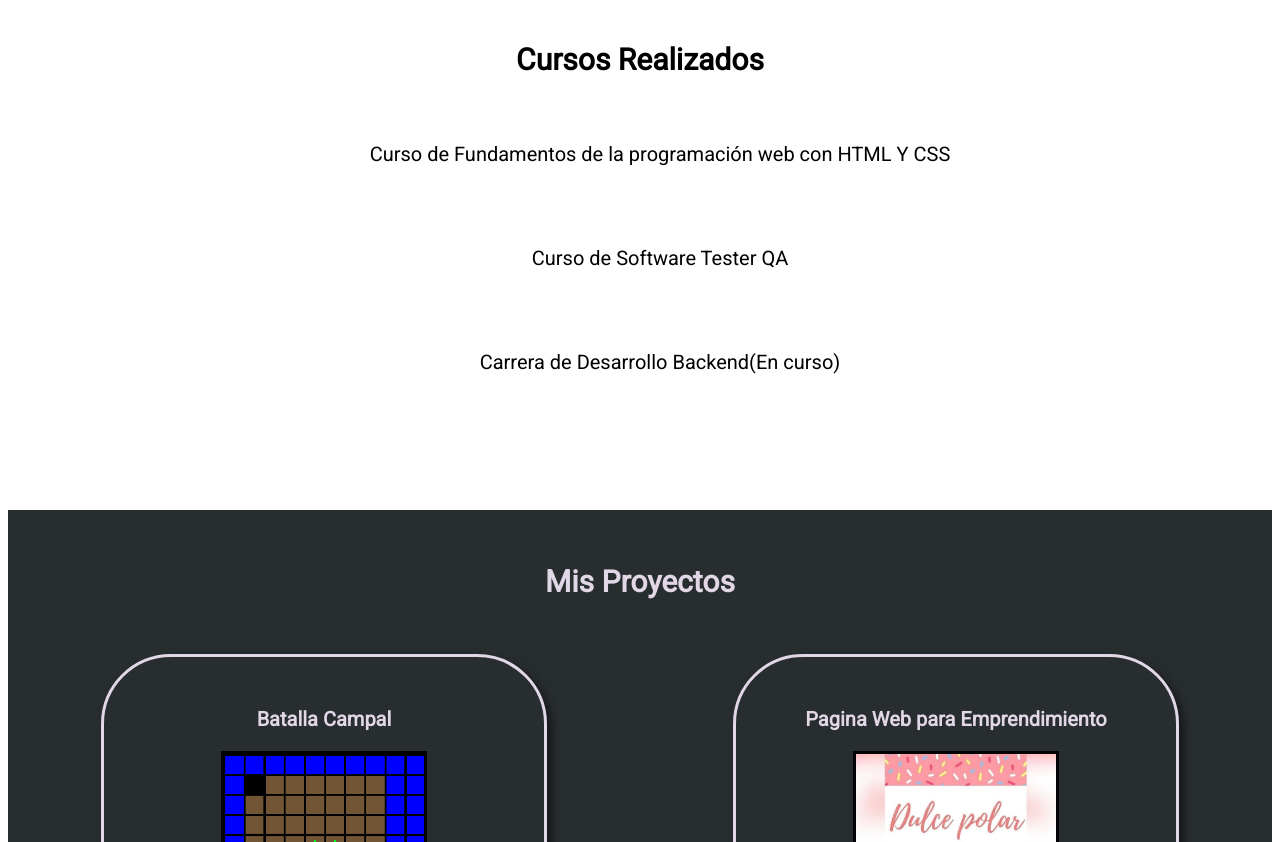
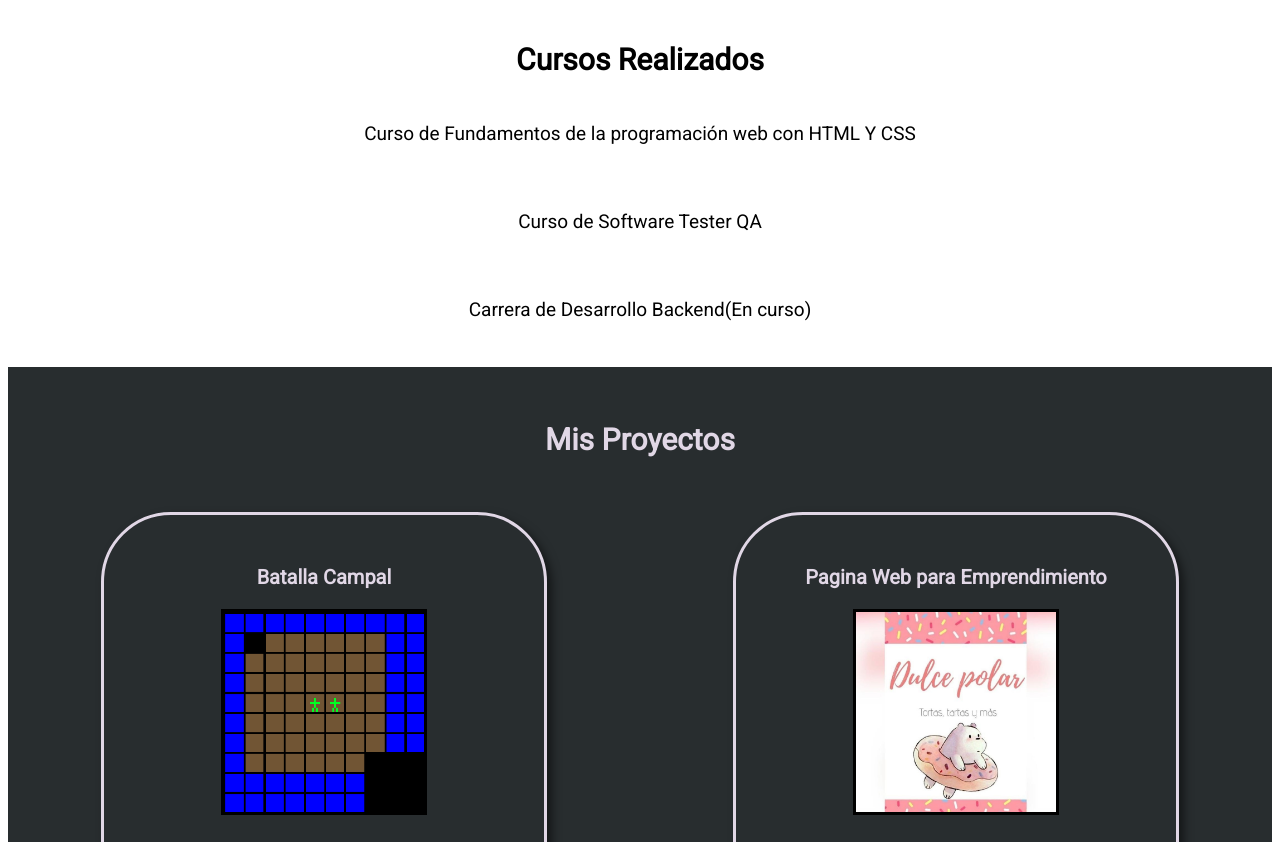
Before and after one commit to LautaroBurgos/Portfolio, a plain HTML site: page index.html in a window 1280 px wide. Shown: the part 949-1791 px from the top of the page. Drawn offline with Linux system fonts and the light colour scheme.

Commit message:
Add files via upload

```diff
--- a/index.html
+++ b/index.html
@@ -51,11 +51,9 @@
 	</div>
 	<div class="flex-cursos">
 		<h2>Cursos Realizados</h2>
-		<ul>
-			<li><p>Curso de Fundamentos de la programación web con HTML Y CSS</p></li>
-			<li><p>Curso de Software Tester QA</p>
-			<li><p>Carrera de Desarrollo Backend(En curso)</p></li>
-		</ul>
+		<h4>Curso de Fundamentos de la programación web con HTML Y CSS</h4>
+		<h4>Curso de Software Tester QA</h4>
+		<h4>Carrera de Desarrollo Backend(En curso)</h4>
 	</div>
 	<div class="flex-proyectos" id="Proyectos">
 		<div class="titulo"><h2>Mis Proyectos</h2></div>
--- a/style.css
+++ b/style.css
@@ -25,6 +25,7 @@ h5{
 	color: rgb(141,135,145);
 }
 li{
+	text-align: center;
 	padding: 20px;
 }
 nav{
@@ -38,7 +39,6 @@ nav, a,#yo .flex-txt {
 	color: rgb(225, 215, 230);
 }
 ul{
-	display: block;
 	list-style: none;
 }
 nav li{
@@ -134,14 +134,10 @@ li a:hover::before{
 	opacity: 1;
 	transition: opacity .5s;
 }
-
-.flex-cursos{
-	display: block;
+.flex-cursos h4{
 	text-align: center;
-}
-.flex-cursos ul{
-	display: block;
-	padding-bottom: 80px ;
+	font-weight: 500;
+	padding: 20px;
 }
 .titulo{
 	padding: 30px;
```
